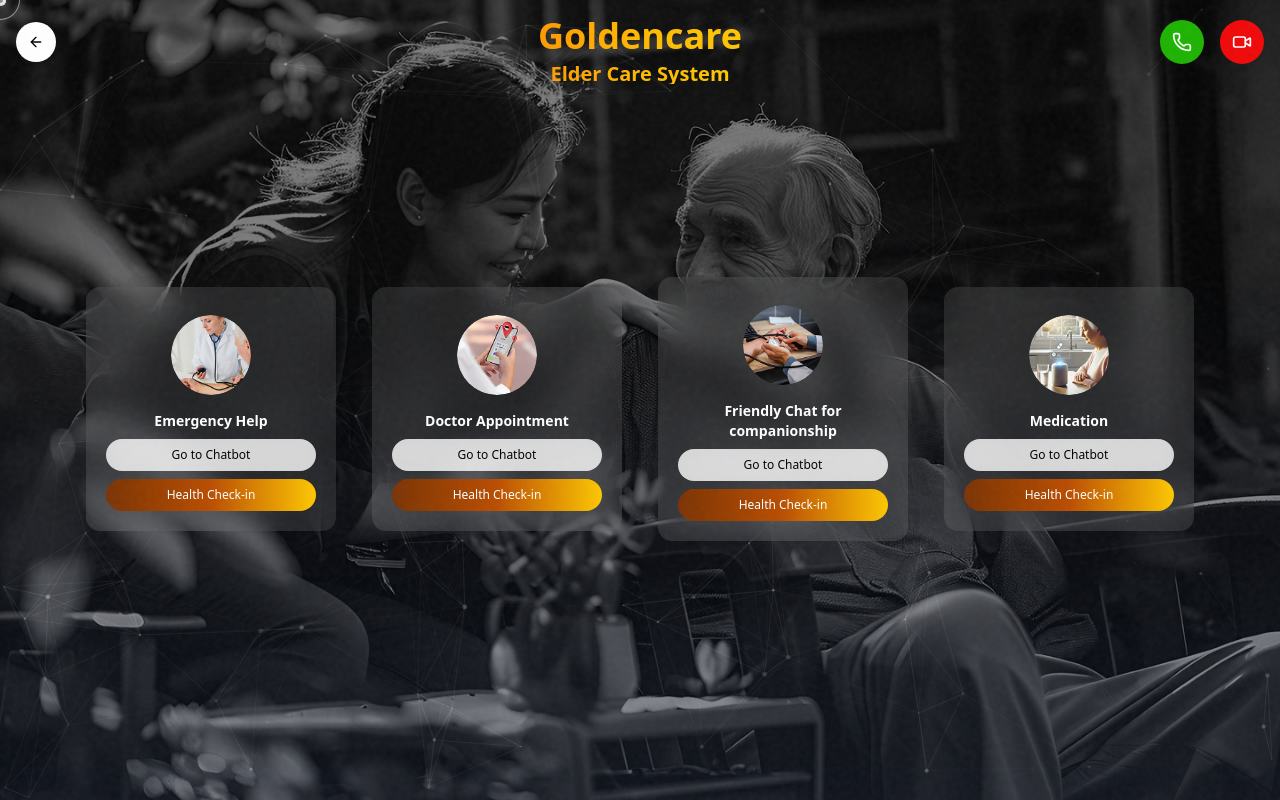
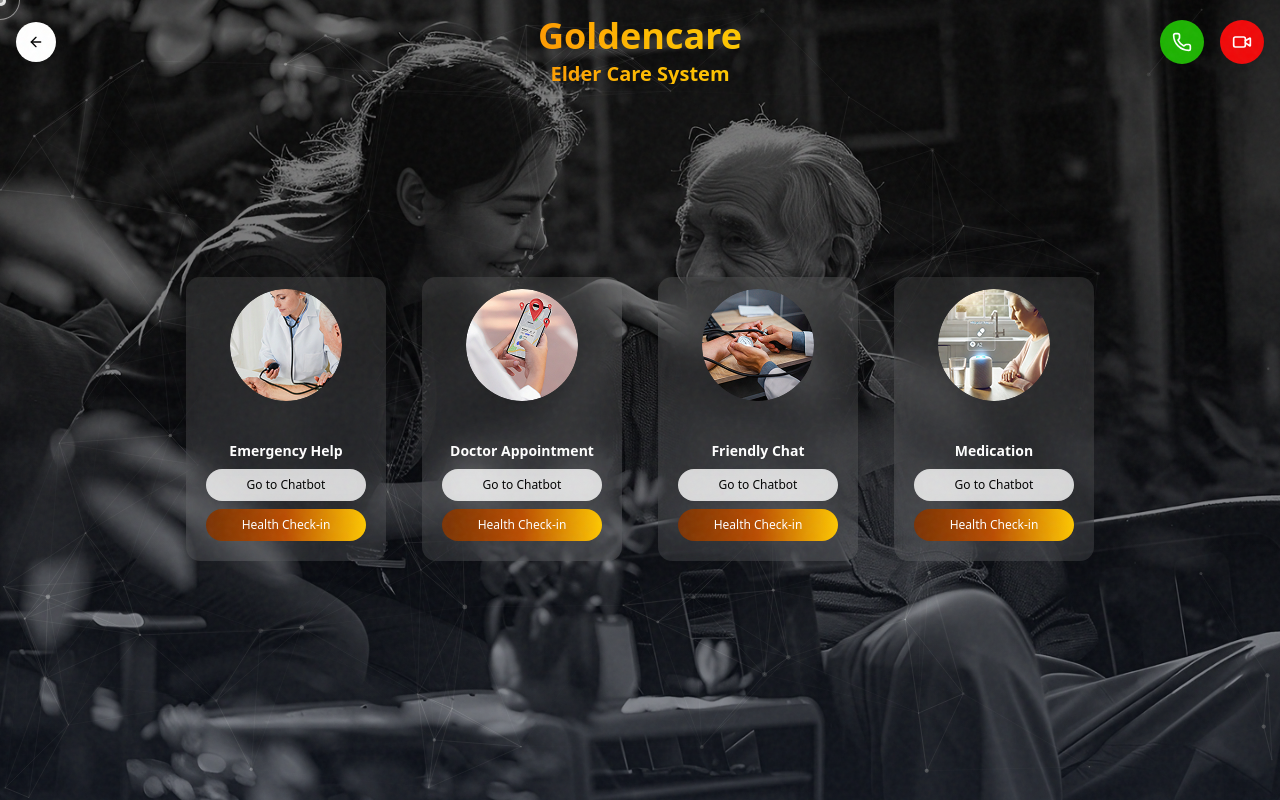
Before and after one commit to jayesh-verma-code/Project-N, a Next.js app: page /goldencare in a window 1280 px wide. Built offline with nearby package versions, Linux system fonts and the light colour scheme.

Commit message:
fix:preloading animation and goldencare landing

```diff
--- a/app/goldencare/_components/LandingPage.tsx
+++ b/app/goldencare/_components/LandingPage.tsx
@@ -77,7 +77,7 @@ export default function GoldencareLandingPage() {
         <div className="flex gap-2 justify-between items-center mb-20 lg:mb-10 px-4">
           <motion.div
             whileHover={{ scale: 1.1 }}
-            whileTap={{ scale: 0.95 }}
+            whileTap={{ scale: 1.1 }}
             className="bg-white bg-opacity-10 mt-5 backdrop-filter backdrop-blur-md rounded-full p-3"
           >
             <Link href="/">
@@ -139,7 +139,7 @@ export default function GoldencareLandingPage() {
             icon="doctor"
           />
           <Card
-            title="Friendly Chat for companionship"
+            title="Friendly Chat"
             imagePath="/Friendly-Chat.png"
             icon="chat"
           />
@@ -294,7 +294,7 @@ function Card({
       animate="visible"
       whileHover="hover"
       className="bg-white/10 backdrop-filter backdrop-blur-lg py-3 px-3 flex flex-col items-center justify-center gap-0 rounded-xl mb-3
-        relative overflow-hidden w-full max-w-[250px] mx-auto transition-all duration-500 ease-out
+        relative overflow-hidden w-full md:min-w-[200px] max-w-[350px] mx-auto transition-all duration-500 ease-out
         before:absolute before:inset-0 before:rounded-xl before:border before:border-amber-500/20
         before:bg-gradient-to-br before:from-amber-600/0 before:to-yellow-400/0
         hover:before:from-amber-600/30 hover:before:to-yellow-400/30
@@ -367,8 +367,8 @@ function Card({
           <Image
             src={imagePath || "/placeholder.svg"}
             alt={title}
-            width={80}
-            height={80}
+            width={120}
+            height={120}
             className="object-center rounded-full transition-all duration-500"
             style={{
               boxShadow: isHovered ? "0 0 20px rgba(245,158,11,0.7)" : "none"
@@ -376,10 +376,11 @@ function Card({
           />
         </motion.div>
       </div>
+      <div className="h-10 w-full"></div>
 
       <div className="mb-2 px-2 transform-gpu" style={{ transform: "translateZ(20px)" }}>
         <motion.h1
-          className="text-white font-semibold text-center text-sm transition-colors duration-500"
+          className="text-white font-semibold text-center text-[12px] md:text-sm transition-colors duration-500"
           style={{
             color: isHovered ? "#fcd34d" : "white",
             textShadow: isHovered ? "0 0 8px rgba(217,119,6,0.7)" : "none"
--- a/app/page.tsx
+++ b/app/page.tsx
@@ -29,7 +29,9 @@ export default function Home() {
   const containerRef = useRef<HTMLDivElement>(null);
 
   useEffect(() => {
-    const hasSeenIntro = localStorage.getItem('hasSeenIntro') === 'true';
+    // Use sessionStorage instead of localStorage
+    // This will persist only for the current browsing session
+    const hasSeenIntro = sessionStorage.getItem('hasSeenIntro') === 'true';
     setIntroComplete(hasSeenIntro);
 
     const handleScroll = () => {
@@ -42,7 +44,8 @@ export default function Home() {
 
   const handleIntroComplete = () => {
     setIntroComplete(true);
-    localStorage.setItem('hasSeenIntro', 'true');
+    // Save to sessionStorage instead of localStorage
+    sessionStorage.setItem('hasSeenIntro', 'true');
   };
 
  return (
```
